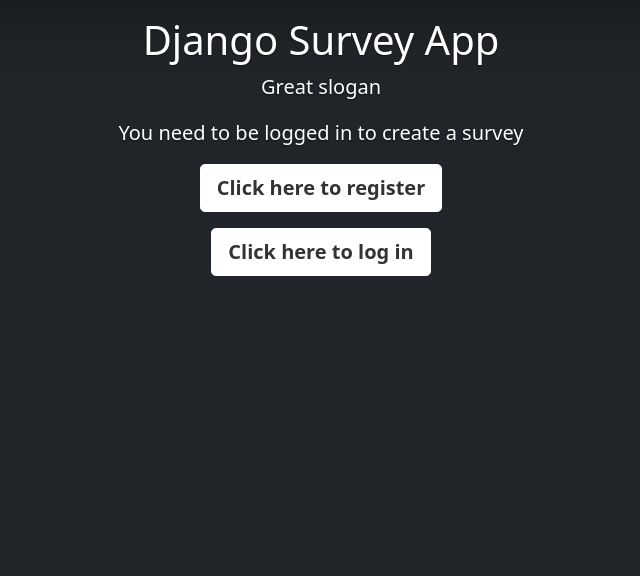
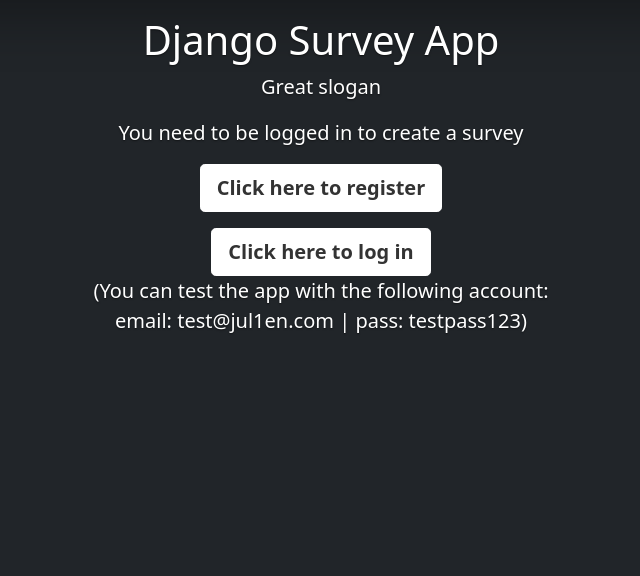
Before and after one commit to ju-c/django-survey-app, a Django app: page / in a window 1280 px wide. Shown: the top 576 px of the page, without its empty margins (319-959 px from the left). Run offline with Django 3.2, Linux system fonts and the light colour scheme; parts of the project's set-up code (start-up, migrations or seed data) failed here and were passed over.

Commit message:
adding a test account to the home and login pages

```diff
--- a/templates/home.html
+++ b/templates/home.html
@@ -12,7 +12,9 @@
     {% else %}
     <p class="lead">You need to be logged in to create a survey</p>
 	<p class="lead"><a href="{% url 'account_signup' %}" class="btn btn-lg btn-secondary fw-bold border-white bg-white">Click here to register</a></p>
-	<p class="lead"><a href="{% url 'account_login' %}" class="btn btn-lg btn-secondary fw-bold border-white bg-white">Click here to log in</a></p>
+	<p class="lead"><a href="{% url 'account_login' %}" class="btn btn-lg btn-secondary fw-bold border-white bg-white">Click here to log in</a><br>
+	(You can test the app with the following account:<br>
+	email: test@jul1en.com | pass: testpass123)</p>
 	{% endif %}
   </main>
 {%endblock content %}
```
Also changed, not shown: templates/account/login.html (+5 -2 lines).
